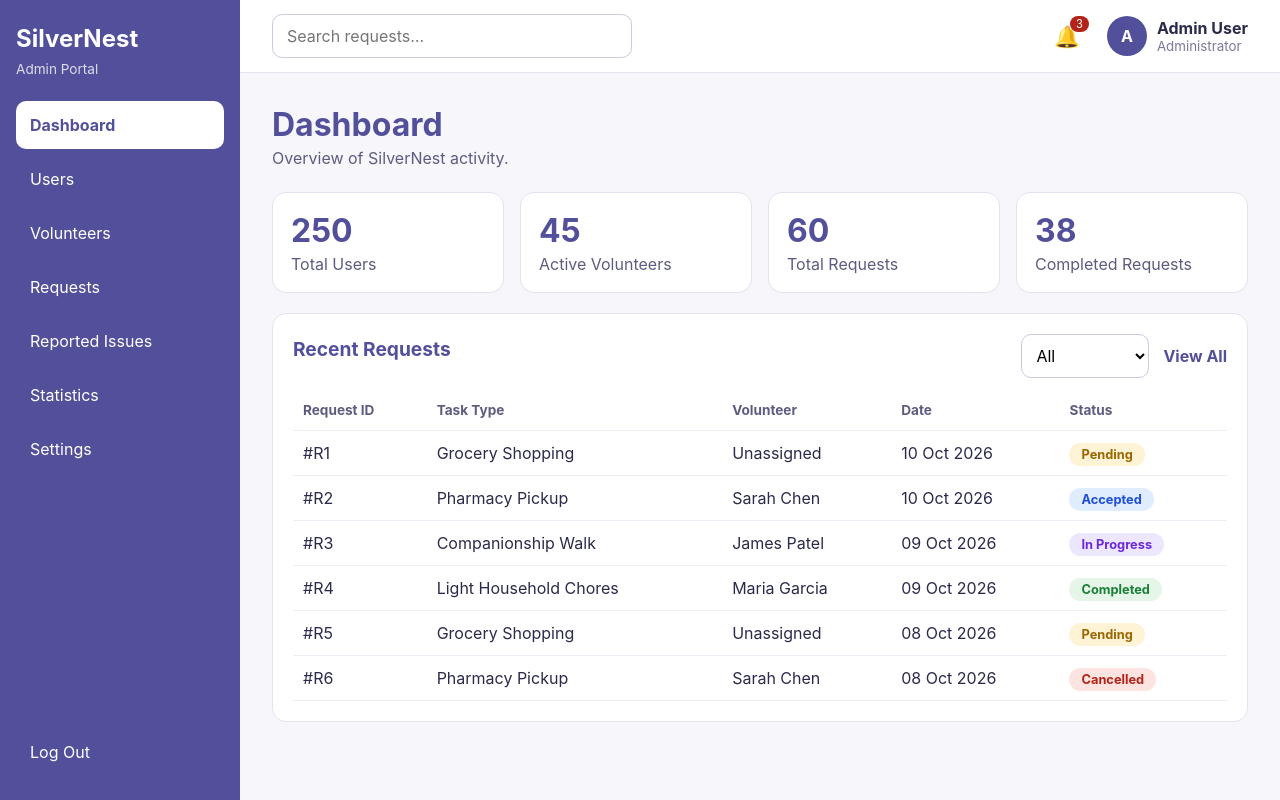
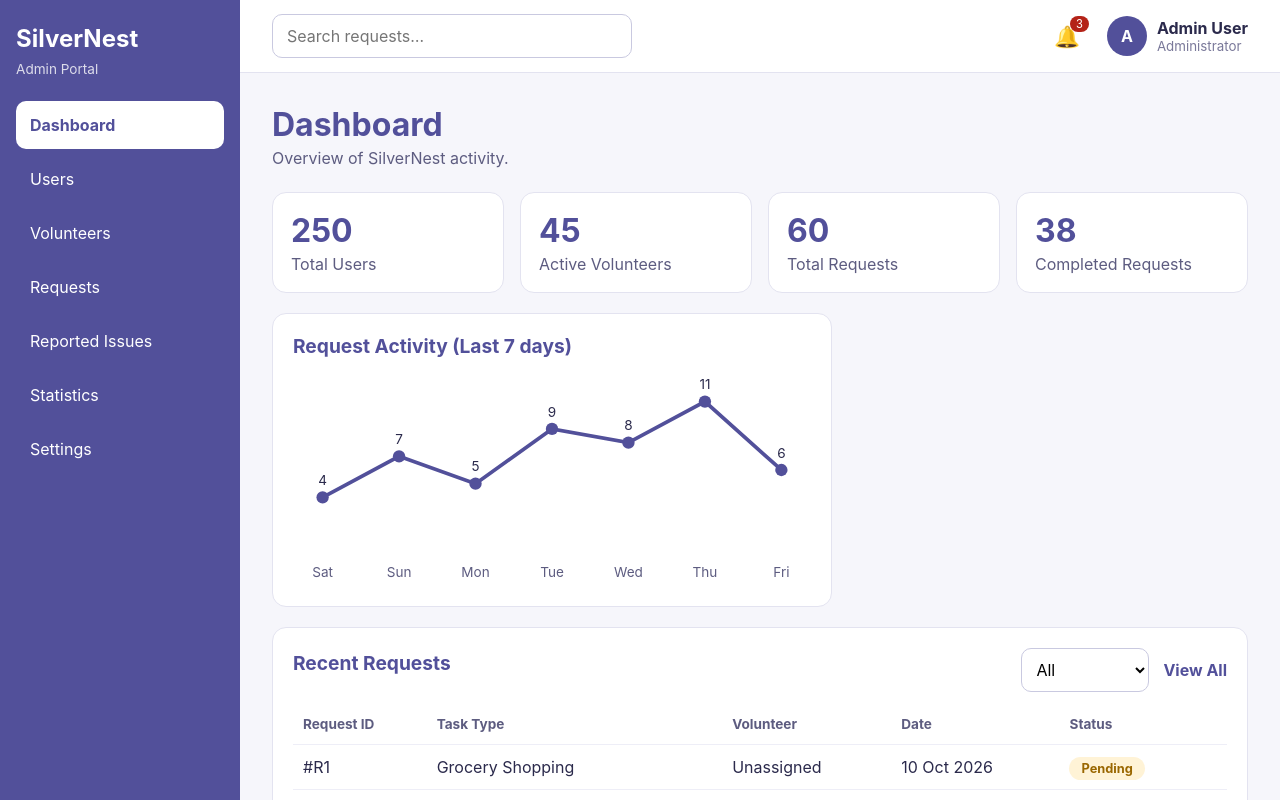
Before and after one commit to R0la842/SilverNest, a React (Vite) app: page /admin in a window 1280 px wide. Shown: the top 800 px of the page. Built offline with nearby package versions, Linux system fonts and the light colour scheme.

Commit message:
request activity line chart

```diff
--- a/src/data/adminData.js
+++ b/src/data/adminData.js
@@ -29,3 +29,14 @@ export const recentRequests = [
   { id: '#R5', task: 'Grocery Shopping', volunteer: 'Unassigned', date: '08 Oct 2026', status: 'Pending' },
   { id: '#R6', task: 'Pharmacy Pickup', volunteer: 'Sarah Chen', date: '08 Oct 2026', status: 'Cancelled' },
 ];
+
+
+export const weeklyActivity = [
+  { day: 'Sat', value: 4 },
+  { day: 'Sun', value: 7 },
+  { day: 'Mon', value: 5 },
+  { day: 'Tue', value: 9 },
+  { day: 'Wed', value: 8 },
+  { day: 'Thu', value: 11 },
+  { day: 'Fri', value: 6 },
+];
--- a/src/pages/admin/AdminDashboard.jsx
+++ b/src/pages/admin/AdminDashboard.jsx
@@ -1,7 +1,42 @@
 import { useState } from 'react';
 import { Link } from 'react-router-dom';
 import AdminLayout from '../../components/admin/AdminLayout.jsx';
-import { stats, statusCounts, recentRequests } from '../../data/adminData.js';
+import { stats, weeklyActivity, statusCounts, recentRequests } from '../../data/adminData.js';
+
+function ActivityChart() {
+  const width = 420;
+  const height = 170;
+  const pad = 24;
+  const max = Math.max(1,...weeklyActivity.map((d) => d.value));
+  const step = (width - pad * 2) / (weeklyActivity.length - 1);
+  const points = weeklyActivity.map((d, i) => ({
+    x: pad + i * step,
+    y: height - pad - (d.value / max) * (height - pad * 2),
+    ...d,
+  }));
+  const line = points.map((p) => `${p.x},${p.y}`).join(' ');
+
+  return (
+    <section className="ad-card">
+      <h2>Request Activity (Last 7 days)</h2>
+      <svg
+        viewBox={`0 0 ${width} ${height}`}
+        className="ad-chart"
+        role="img"
+        aria-label="Requests per day over the last 7 days"
+      >
+        <polyline points={line} fill="none" stroke="#52509a" strokeWidth="3" />
+        {points.map((p) => (
+          <g key={p.day}>
+            <circle cx={p.x} cy={p.y} r="5" fill="#52509a" />
+            <text x={p.x} y={height - 4} textAnchor="middle" fontSize="11" fill="#5d5c80">{p.day}</text>
+            <text x={p.x} y={p.y - 10} textAnchor="middle" fontSize="11" fill="#2b2a4c">{p.value}</text>
+          </g>
+        ))}
+      </svg>
+    </section>
+  );
+}
 
 export default function AdminDashboard() {
   const [statusFilter, setStatusFilter] = useState('All');
@@ -25,7 +60,10 @@ export default function AdminDashboard() {
           ))}
         </section>
 
-        {/* charts go here */}
+        {<div className="ad-grid">
+          <ActivityChart />
+          {/* donut goes here */}
+        </div>}
 
         {<section className="ad-card">
           <div className="ad-card-head">
--- a/src/pages/admin/admin.css
+++ b/src/pages/admin/admin.css
@@ -59,3 +59,13 @@
 .ad-badge-inprogress { background: #ece6ff; color: #6d28d9; }
 .ad-badge-completed { background: #e5f6e9; color: #1a7f37; }
 .ad-badge-cancelled { background: #fde4e1; color: #b42318; }
+
+/* Charts */
+.ad-grid { display: grid; grid-template-columns: 1.4fr 1fr; gap: 16px; margin-bottom: 20px; }
+.ad-chart { width: 100%; height: auto; }
+
+@media (max-width: 768px) {
+  .ad-grid {
+    grid-template-columns: 1fr;
+  }
+}
```
